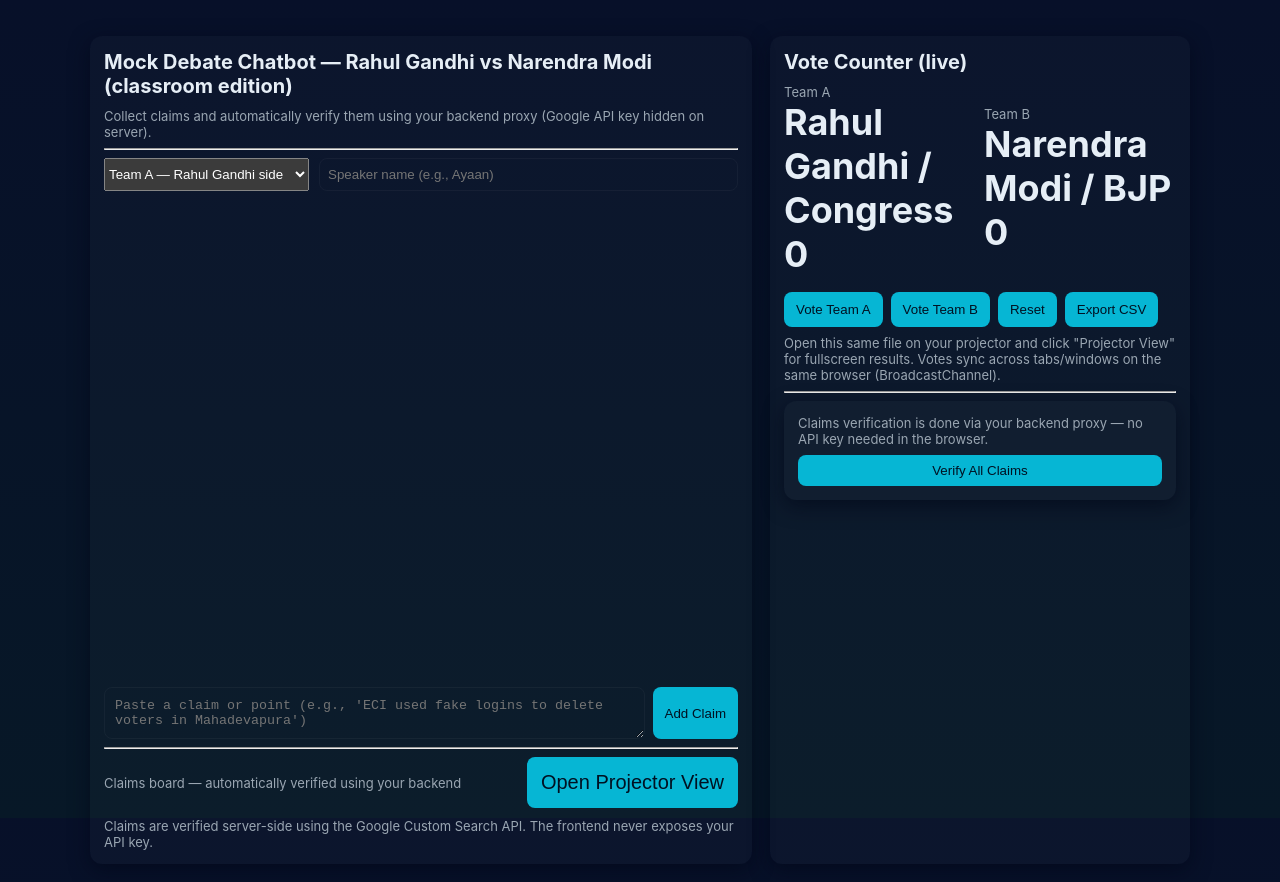
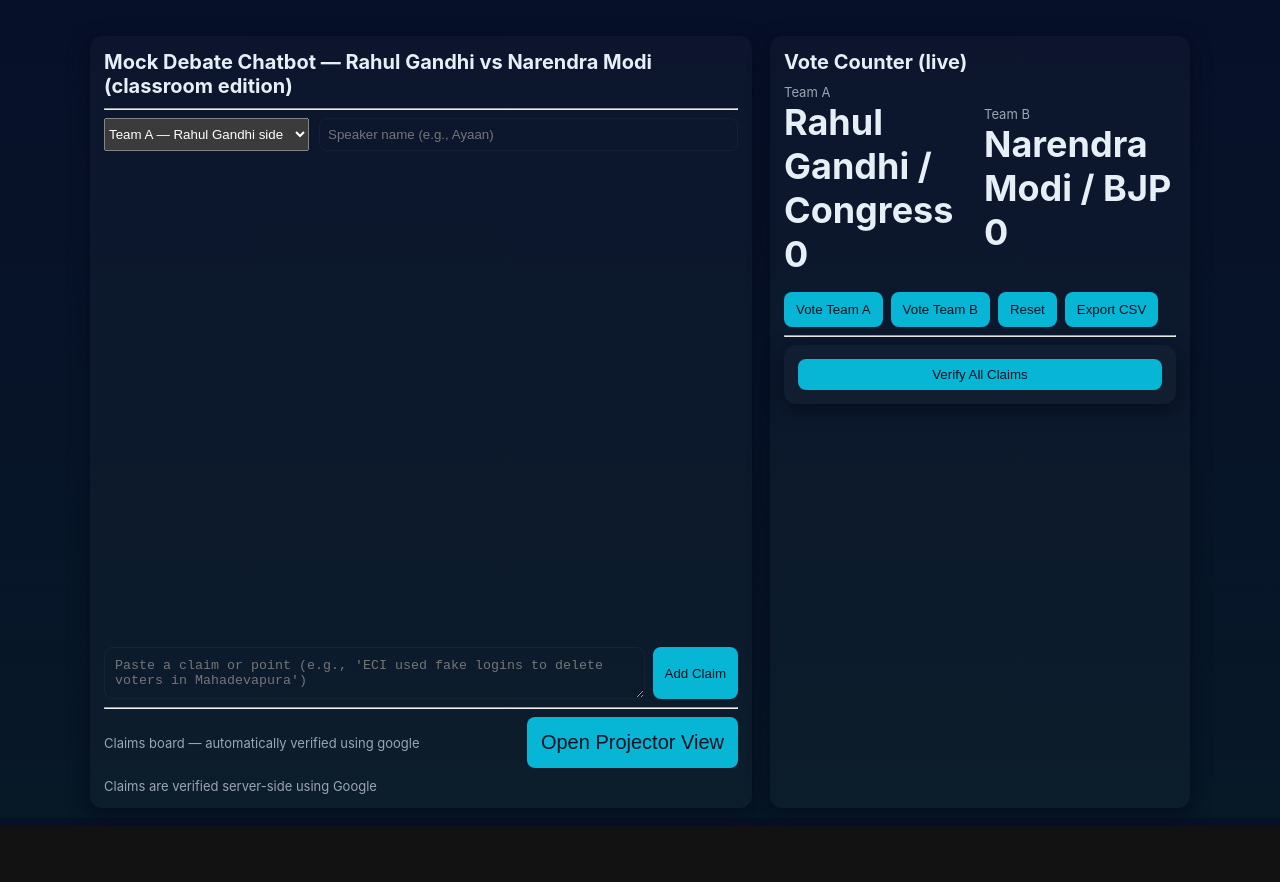
Before and after one commit to JayneetSingh/sstdebateaps, a website: page index.html in a window 1280 px wide. After the commit the page ends 826 px from the top, so only its background shows below. Drawn offline with Linux system fonts and the light colour scheme.

Commit message:
Update claims verification descriptions in HTML

```diff
--- a/index.html
+++ b/index.html
@@ -38,7 +38,6 @@
   <div class="app">
     <div class="card">
       <h1>Mock Debate Chatbot — Rahul Gandhi vs Narendra Modi (classroom edition)</h1>
-      <div class="muted">Collect claims and automatically verify them using your backend proxy (Google API key hidden on server).</div>
       <hr />
       <div style="display:flex;gap:10px;margin-bottom:8px;">
         <select id="teamSelect"><option value="Rahul Gandhi / Congress">Team A — Rahul Gandhi side</option><option value="Narendra Modi / BJP">Team B — Narendra Modi side</option></select>
@@ -54,14 +53,14 @@
       <hr />
       <div>
         <div style="display:flex;justify-content:space-between;align-items:center">
-          <div class="small muted">Claims board — automatically verified using your backend</div>
+          <div class="small muted">Claims board — automatically verified using google</div>
           <div>
             <button id="openProjector" class="bigbtn">Open Projector View</button>
           </div>
         </div>
         <div class="list" id="claimsList"></div>
       </div>
-      <footer>Claims are verified server-side using the Google Custom Search API. The frontend never exposes your API key.</footer>
+      <footer>Claims are verified server-side using Google</footer>
     </div>
 
     <div class="card">
@@ -85,12 +84,10 @@
           <button id="resetVotes">Reset</button>
           <button id="downloadCSV">Export CSV</button>
         </div>
-        <div class="muted small">Open this same file on your projector and click "Projector View" for fullscreen results. Votes sync across tabs/windows on the same browser (BroadcastChannel).</div>
       </div>
       <hr />
       <div class="admin card">
         <div style="display:flex;flex-direction:column;gap:8px;width:100%">
-          <div class="small muted">Claims verification is done via your backend proxy — no API key needed in the browser.</div>
           <button id="verifyAllClaims" style="padding:8px;border-radius:8px;background:var(--accent);border:none;color:#012;cursor:pointer">Verify All Claims</button>
         </div>
       </div>
```
